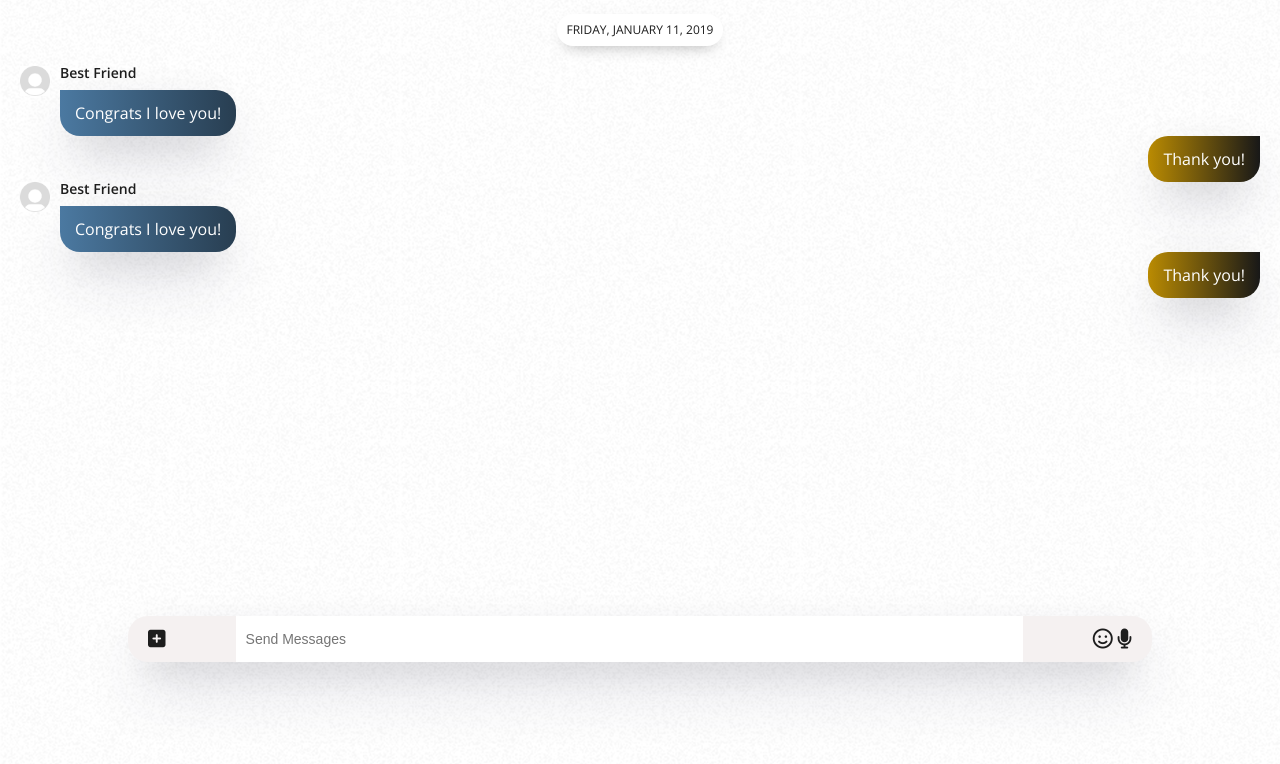
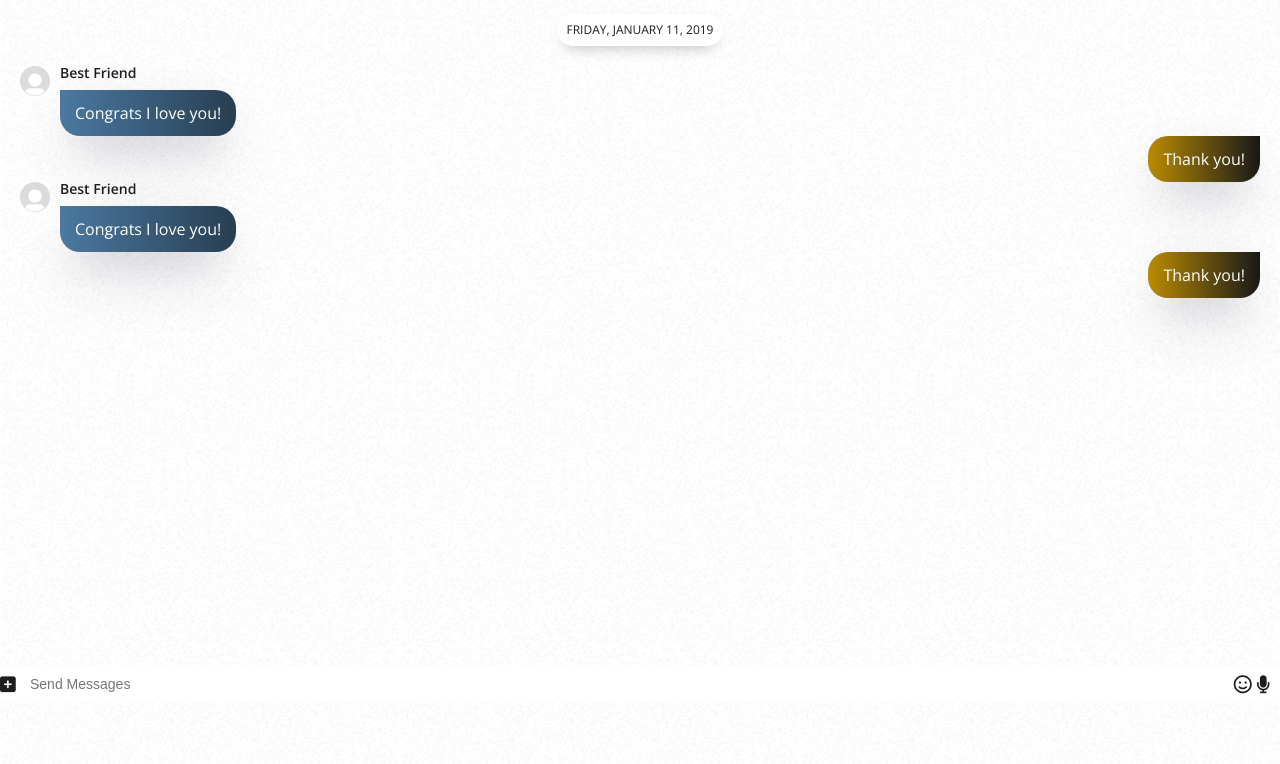
Before and after one commit to crosseyedbear95/kakao-clone, a plain HTML site: page chat.html in a window 1280 px wide. Shown: the part 98-862 px from the top of the page. Drawn offline with nearby package versions, Linux system fonts and the light colour scheme.

Commit message:
#3.1 Going Crazy part One

```diff
--- a/chat.html
+++ b/chat.html
@@ -76,18 +76,12 @@
         </li>
       </ul>
     </main>
-    <div class="chat__write">
-      <div class="chat__write-column">
+    <div class="chat__write--container">
+      <input type="text" placeholder="Send Messages" class="chat__write" />
+      <div class="chat__write-left chat__icon">
         <i class="fas fa-plus-square"></i>
       </div>
-      <div class="chat__write-column">
-        <input
-          type="text"
-          placeholder="Send Messages"
-          class="chat__write-input"
-        />
-      </div>
-      <div class="chat__write-column">
+      <div class="chat__write-right chat__icon">
         <span class="chat__write-icon">
           <i class="far fa-smile"></i>
         </span>
--- a/css/chat.css
+++ b/css/chat.css
@@ -8,38 +8,46 @@
   margin-top: 92px;
 }
 
-.chat__write {
+.chat__write--container {
   position: fixed;
-  bottom: 5%;
+  bottom: 0;
   margin: auto;
   left: 0;
   right: 0;
-  width: 80%;
-  padding: 0 20px;
   background-color: #f5f1f1;
   display: flex;
   justify-content: space-between;
   align-items: center;
-  border-radius: 20px;
-  box-shadow: 0 30px 60px -12px rgba(50, 50, 93, 0.25),
-    0 18px 36px -18px rgba(0, 0, 0, 0.3), 0 -12px 36px -8px rgba(0, 0, 0, 0.025);
 }
 
-.chat__write i {
-  font-size: 20px;
-}
-
-.chat__write .chat__write-column:nth-child(2) {
-  width: 80%;
-}
-.chat__write-column input {
-  padding: 15px 10px;
+.chat__write {
+  padding: 10px 30px;
   width: 100%;
   border: none;
   font-size: 14px;
 }
-.chat__write-column input:focus {
+
+.chat__write-left {
+  position: absolute;
+  left: 0;
+}
+
+.chat__write-right {
+  position: absolute;
+  right: 10px;
+}
+
+.chat__write--container input:focus {
   outline: none;
+}
+
+.chat__icon {
+  font-size: 18px;
+  transition: opacity 0.2s ease-in-out;
+}
+
+.chat__write:focus ~ .chat__icon {
+  opacity: 0;
 }
 
 .chat .chat__messages {
```
